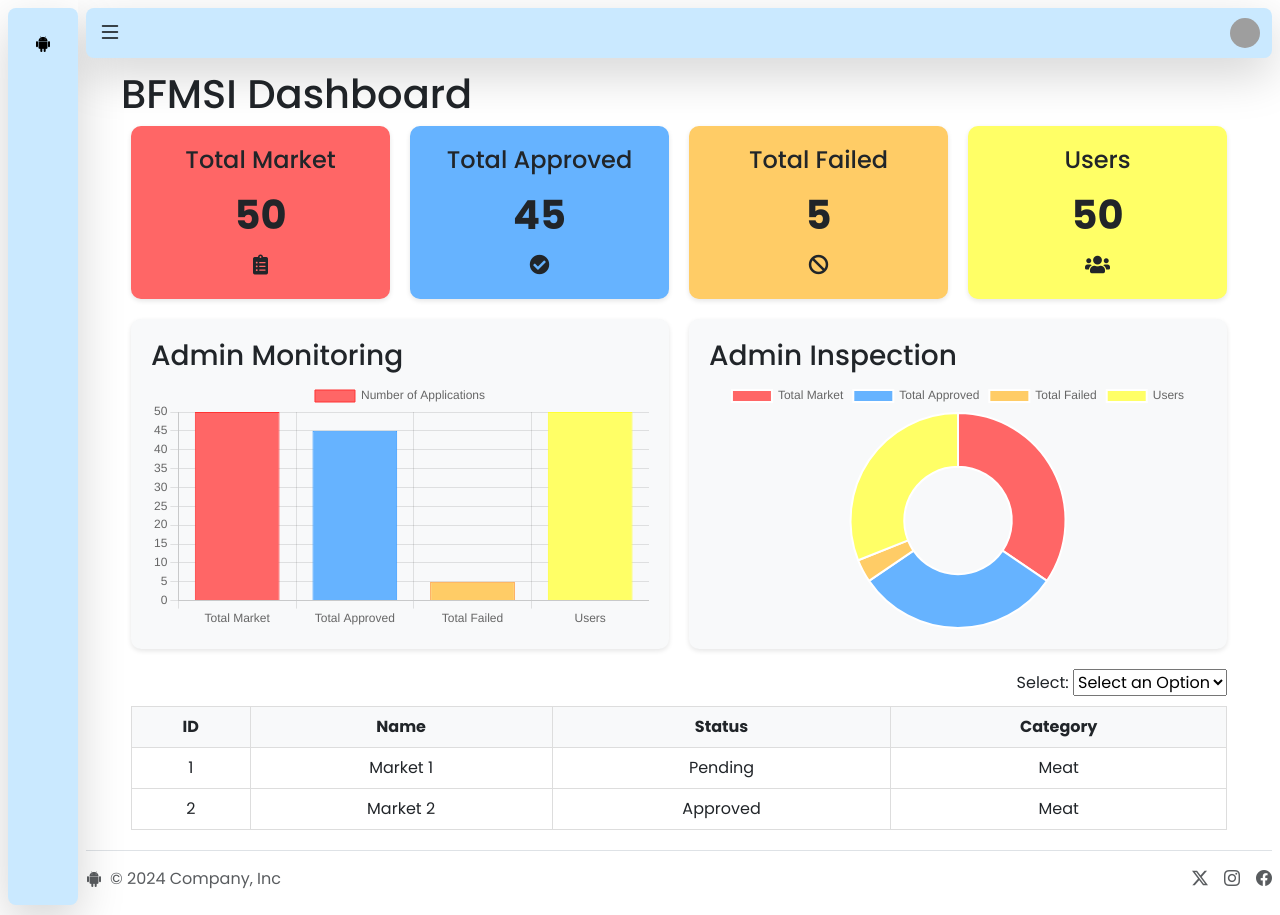
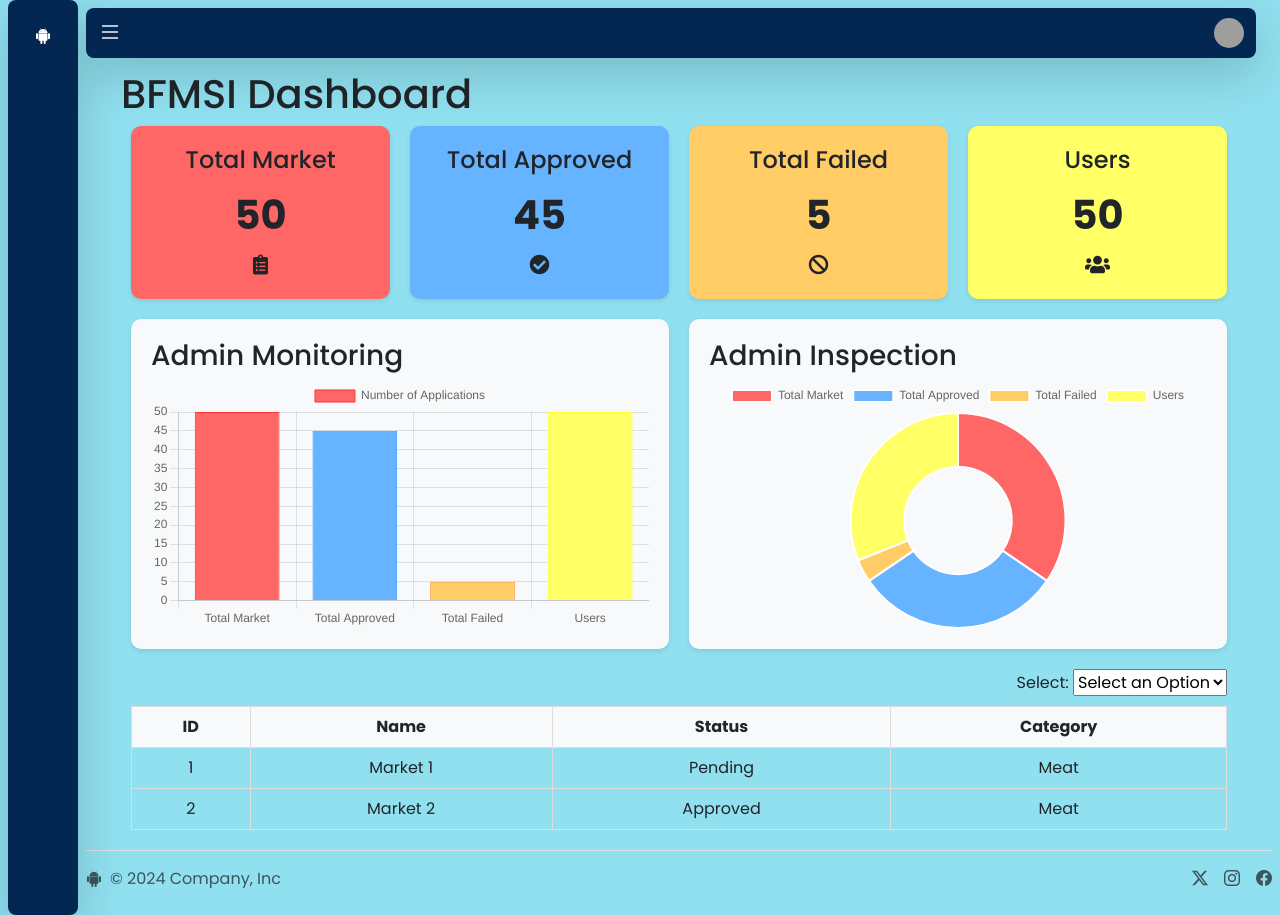
Before and after one commit to rsquercle02/repositorySite, a PHP site: page /template.php in a window 1280 px wide. Run offline with PHP 8.4, Linux system fonts and the light colour scheme; the visitor is signed in with stand-in values (Sample User, id 1); some libraries are stand-ins or nearby versions; grey boxes are pictures that could not be loaded.

Commit message:
Update the background color.

```diff
--- a/templatestyle.css
+++ b/templatestyle.css
@@ -22,13 +22,13 @@
 
 body{
   height: 100%;
-  background-color: white;
+  background-color: #90e0ef;
 
 }
 
 .bg-body-tertiary {
     --bs-bg-opacity: 1;
-    background-color: var(--color-4) !important;
+    background-color: #042752 !important;
   }
 
   /*---------------------for sidebar----------------------*/
@@ -62,8 +62,7 @@ body{
   #sidebar{
     width: 70px;
     min-width: 70px;
-    height: 98vh;
-    margin-top: 8px;
+    height: 100vh;
     z-index: 1000;
     transition: all 0.25s ease-in-out;
     display: flex;
@@ -85,7 +84,7 @@ body{
 
   #sidebar-toggle i{
     font-size: 1.5rem;
-    color: #000;
+    color: #ffffff;
   }
 
   .sidebar-logo{
@@ -93,7 +92,7 @@ body{
   }
 
   .logo-icon a, .logo-name{
-    color:#000;
+    color:#ffffff;
   }
 
   #sidebar:not(.expand) .logo-name,
@@ -116,7 +115,7 @@ body{
 
   a.sidebar-link{
     padding: .625rem 1.35rem;
-    color: #000;
+    color: #ffffff;
     display: block;
     font-size: 0.9rem;
     white-space: nowrap;
@@ -153,7 +152,7 @@ body{
     width: 100%;
     opacity: 1;
     border-radius: 8px;
-    color: #000;
+    color: #ffffff;
   }
 
 
@@ -195,7 +194,8 @@ body{
         min-width: 0px;
         height: calc(100% - 75px);
         z-index: 1000;
-        margin-top: 65px;
+        margin-top: 75px;
+        border-radius: 0 10px 10px 0; /* top-left, top-right, bottom-right, bottom-left */
         overflow: auto;
         position: fixed;
         transition: all 0.25s ease-in-out;
@@ -226,7 +226,7 @@ body{
   }
 
   .navbar{
-    width: calc(100% - 16px);
+    width: calc(100% - 32px);
     position:absolute;
   }
 
```
